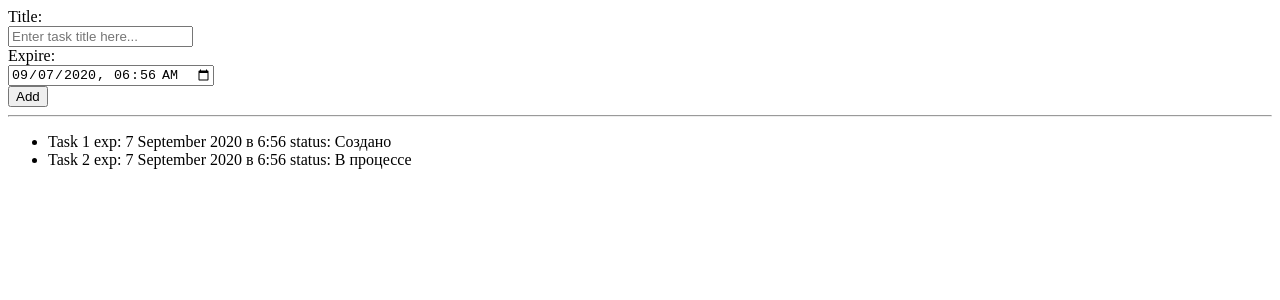
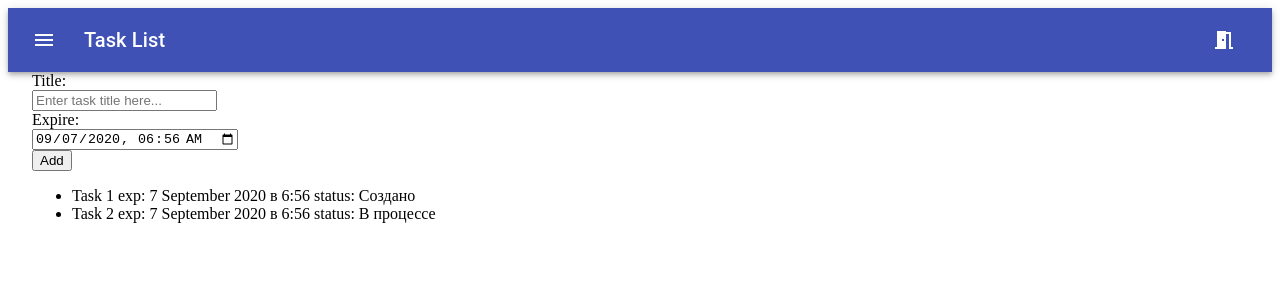
Before and after one commit to jsksru/task-manager-front, a React app: page / in a window 1280 px wide. Shown: the top 300 px of the page. Built offline with nearby package versions, Linux system fonts and the light colour scheme; the HTML template or start-up script is replaced by a standard one.

Commit message:
refacted and added topbar

```diff
--- a/src/App.tsx
+++ b/src/App.tsx
@@ -1,18 +1,18 @@
 import React from 'react';
+import TopBar from './components/TopBar/TopBar';
 import TaskList from './components/TaskList/TaskList';
 import NewTask from './components/NewTask/NewTask';
-import { Tasks, Status } from './store/types/TaskTypes';
 
-const tasks: Tasks = [
-
-];
+import Container from '@material-ui/core/Container';
 
 const App = () => {
   return (
     <>
-      <NewTask />
-      <hr/>
-      <TaskList/>
+      <TopBar />
+      <Container>
+        <NewTask />
+        <TaskList />
+      </Container>
     </>
   );
 }
```
